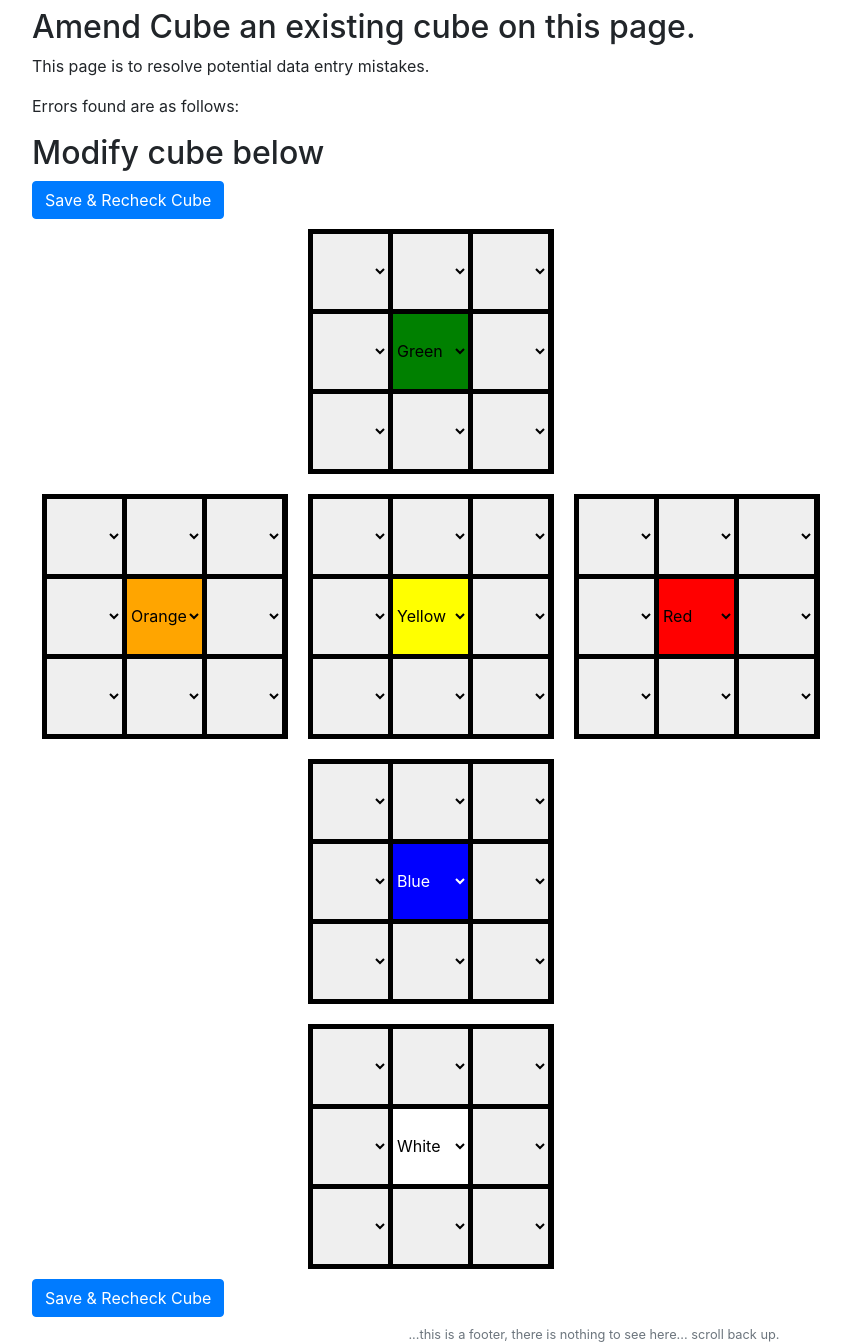
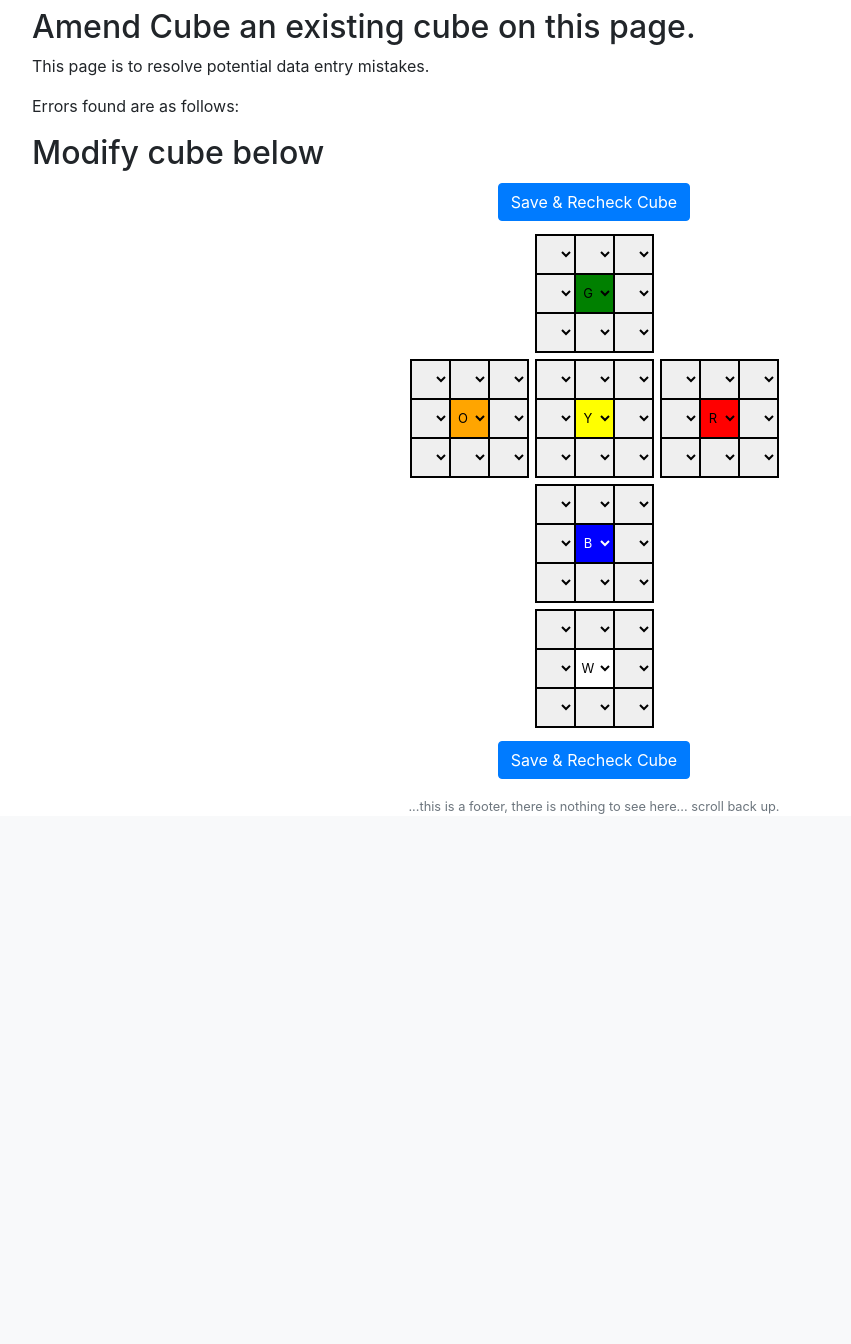
Before and after one commit to samjcox/rubiks, a Flask app: page /amend in a window 1280 px wide. Shown: the part 66-1410 px from the top of the page, without its empty margins (46-897 px from the left). After the commit the page ends 880 px from the top, so only its background shows below. Run offline with Flask 2, Linux system fonts and the light colour scheme; a user stored in the database is signed in.

Commit message:
Amend Enter/Amend cube pages to suit small screens
- Cube entry form reduced in size to fit in a small screen.
- Full words for colour (i.e. Green) replaced with initial (i.e. G) to
allow the cube entry grid to be reduced in size.

```diff
--- a/app.py
+++ b/app.py
@@ -8,10 +8,10 @@ from functools import wraps
 
 # Non-standard modules
 from flask import Flask, flash, redirect, render_template, request, session
-from flask_caching import Cache
+# from flask_caching import Cache
 from flask_session import Session
 from flask_sqlalchemy import SQLAlchemy
-import pylibmc
+# import pylibmc
 from sqlalchemy import create_engine
 from sqlalchemy.orm import scoped_session, sessionmaker
 from werkzeug.exceptions import default_exceptions, HTTPException, InternalServerError
@@ -37,64 +37,64 @@ def after_request(response):
 
 # Configure Memcache for session storage, following this Heroku guide:
 # https://devcenter.heroku.com/articles/flask-memcache
-cache = Cache()
-cache_servers = os.environ.get('MEMCACHIER_SERVERS')
-if cache_servers == None:
-    cache.init_app(app, config={'CACHE_TYPE': 'simple'})
-else:
-    cache_user = os.environ.get('MEMCACHIER_USERNAME') or ''
-    cache_pass = os.environ.get('MEMCACHIER_PASSWORD') or ''
-    cache.init_app(app,
-        config={'CACHE_TYPE': 'saslmemcached',
-                'CACHE_MEMCACHED_SERVERS': cache_servers.split(','),
-                'CACHE_MEMCACHED_USERNAME': cache_user,
-                'CACHE_MEMCACHED_PASSWORD': cache_pass,
-                'CACHE_OPTIONS': { 'behaviors': {
-                    # Faster IO
-                    'tcp_nodelay': True,
-                    # Keep connection alive
-                    'tcp_keepalive': True,
-                    # Timeout for set/get requests
-                    'connect_timeout': 2000, # ms
-                    'send_timeout': 750 * 1000, # us
-                    'receive_timeout': 750 * 1000, # us
-                    '_poll_timeout': 2000, # ms
-                    # Better failover
-                    'ketama': True,
-                    'remove_failed': 1,
-                    'retry_timeout': 2,
-                    'dead_timeout': 30}}})
-    app.config.update(
-        SESSION_TYPE = 'memcached',
-        SESSION_MEMCACHED =
-            pylibmc.Client(cache_servers.split(','), binary=True,
-                            username=cache_user, password=cache_pass,
-                            behaviors={
-                                # Faster IO
-                                'tcp_nodelay': True,
-                                # Keep connection alive
-                                'tcp_keepalive': True,
-                                # Timeout for set/get requests
-                                'connect_timeout': 2000, # ms
-                                'send_timeout': 750 * 1000, # us
-                                'receive_timeout': 750 * 1000, # us
-                                '_poll_timeout': 2000, # ms
-                                # Better failover
-                                'ketama': True,
-                                'remove_failed': 1,
-                                'retry_timeout': 2,
-                                'dead_timeout': 30,
-                            })
-    )
-Session(app)
+# cache = Cache()
+# cache_servers = os.environ.get('MEMCACHIER_SERVERS')
+# if cache_servers == None:
+#     cache.init_app(app, config={'CACHE_TYPE': 'simple'})
+# else:
+#     cache_user = os.environ.get('MEMCACHIER_USERNAME') or ''
+#     cache_pass = os.environ.get('MEMCACHIER_PASSWORD') or ''
+#     cache.init_app(app,
+#         config={'CACHE_TYPE': 'saslmemcached',
+#                 'CACHE_MEMCACHED_SERVERS': cache_servers.split(','),
+#                 'CACHE_MEMCACHED_USERNAME': cache_user,
+#                 'CACHE_MEMCACHED_PASSWORD': cache_pass,
+#                 'CACHE_OPTIONS': { 'behaviors': {
+#                     # Faster IO
+#                     'tcp_nodelay': True,
+#                     # Keep connection alive
+#                     'tcp_keepalive': True,
+#                     # Timeout for set/get requests
+#                     'connect_timeout': 2000, # ms
+#                     'send_timeout': 750 * 1000, # us
+#                     'receive_timeout': 750 * 1000, # us
+#                     '_poll_timeout': 2000, # ms
+#                     # Better failover
+#                     'ketama': True,
+#                     'remove_failed': 1,
+#                     'retry_timeout': 2,
+#                     'dead_timeout': 30}}})
+#     app.config.update(
+#         SESSION_TYPE = 'memcached',
+#         SESSION_MEMCACHED =
+#             pylibmc.Client(cache_servers.split(','), binary=True,
+#                             username=cache_user, password=cache_pass,
+#                             behaviors={
+#                                 # Faster IO
+#                                 'tcp_nodelay': True,
+#                                 # Keep connection alive
+#                                 'tcp_keepalive': True,
+#                                 # Timeout for set/get requests
+#                                 'connect_timeout': 2000, # ms
+#                                 'send_timeout': 750 * 1000, # us
+#                                 'receive_timeout': 750 * 1000, # us
+#                                 '_poll_timeout': 2000, # ms
+#                                 # Better failover
+#                                 'ketama': True,
+#                                 'remove_failed': 1,
+#                                 'retry_timeout': 2,
+#                                 'dead_timeout': 30,
+#                             })
+#     )
+# Session(app)
 
 # TEMPORARY FOR FLASK LOCAL TESTING ONLY.
 # Configure session to use filesystem,
 # (instead of signed cookies), sourced from CS50.
-# app.config["SESSION_FILE_DIR"] = mkdtemp()
-# app.config["SESSION_PERMANENT"] = False
-# app.config["SESSION_TYPE"] = "filesystem"
-# Session(app)
+app.config["SESSION_FILE_DIR"] = mkdtemp()
+app.config["SESSION_PERMANENT"] = False
+app.config["SESSION_TYPE"] = "filesystem"
+Session(app)
 
 # SQLalchemy has removed support for postgress:// scheme which is used
 # by Heroku Postgres, the below maintains compatibility.
@@ -490,7 +490,7 @@ def enter():
 
     if request.method == "GET":
         # Display blank template to entre new cube.
-        return render_template("enter.html", squares=config.squares)
+        return render_template("enter.html", squares=config.squares, colour_initials=config.colour_initials)
 
     if request.method == "POST":
         # Create empty dictionary of squares, ready for user input.
@@ -584,7 +584,7 @@ def amend():
     # If loading page prior to data entry,
     # display squares based on current session cube.
     if request.method == "GET":
-        return render_template("amend.html", squares=config.squares, cube=session["cube"])
+        return render_template("amend.html", squares=config.squares, colour_initials=config.colour_initials, cube=session["cube"])
 
     # If new data submitted:
     if request.method == "POST":
--- a/config.py
+++ b/config.py
@@ -65,6 +65,12 @@ squares = (
 
 # Define list of colours.
 colours = ('red', 'blue', 'green', 'yellow', 'orange', 'white')
+
+# Define first initial of colours for Enter/Amend pages.
+colour_initials = {
+    'red':'R', 'blue':'B', 'green':'G',
+    'yellow':'Y', 'orange':'O', 'white':'W'
+    }
 
 # Define a solved cube.
 solved_cube = {
--- a/static/styles.css
+++ b/static/styles.css
@@ -23,6 +23,10 @@
 
 .button-padding {
     padding: 10px;
+}
+
+.button-margins {
+    margin: 10px auto;
 }
 
 .text_and_button_grid {
@@ -76,33 +80,41 @@
     }
 
 /* Amend / enter cube formatting */
+    .enter-cube-container {
+        display: flex;
+        justify-content: center;
+    }
+
     .enter-cube-layout {
         display: grid;
-        grid-template-rows: auto auto auto auto;
-        grid-template-columns: 266px 266px 266px;
+        grid-template-rows: 125px 125px 125px 125px;
+        grid-template-columns: 125px 125px 125px;
     }
 
     .enter-cube-blank-face {
         background-color: white;
-        margin: 10px;
+        margin: 3px;
     }
 
     .enter-cube-face {
         display: grid;
-        grid-template-columns: 75px 75px 75px;
-        grid-template-rows: 75px 75px 75px;
-        padding: 5px;
+        grid-template-columns: 37px 37px 37px;
+        grid-template-rows: 37px 37px 37px;
+        padding: 2px;
         background-color: black;
-        margin: 10px;
-        grid-gap: 5px;
+        margin: 3px;
+        grid-gap: 2px;
     }
 
     .enter-cube-square {
         border: 0px;
         text-transform: capitalize;
+        text-align: center;
+        font-size: 13px;
+        padding: 0px; /* this is to centre text vertically, once size of boxes is finalised */
     }
 
-/* View cube formatting */
+/* View cube formatting (as on solve pages) */
     .cube-card {
         min-width: 250px;
     }
@@ -137,6 +149,10 @@
         grid-gap: 2px;
     }
 
+    .view-cube-text{
+        font-size: 13px;
+    }
+
     .view-cube-square {
         border: 0px;
         text-transform: capitalize;
@@ -169,6 +185,7 @@
     .red {
         background: red;
         color: black;
+        font-size: 13px;
     }
 
     option[value=green] {
@@ -178,6 +195,7 @@
     .green {
         background: green;
         color: black;
+        font-size: 13px;
     }
 
     option[value=blue] {
@@ -188,6 +206,7 @@
     .blue {
         background: blue;
         color: white;
+        font-size: 13px;
     }
 
     option[value=yellow] {
@@ -197,6 +216,7 @@
     .yellow {
         background: yellow;
         color: black;
+        font-size: 13px;
     }
 
     option[value=white] {
@@ -206,6 +226,7 @@
     .white {
         background: white;
         color: black;
+        font-size: 13px;
     }
 
     option[value=orange] {
@@ -215,6 +236,7 @@
     .orange {
         background: orange;
         color: black;
+        font-size: 13px;
     }
 
     option[value=grey] {
@@ -224,4 +246,5 @@
     .grey {
         background: grey;
         color: black;
+        font-size: 13px;
     }
--- a/templates/amend.html
+++ b/templates/amend.html
@@ -22,8 +22,9 @@
 
     <form action="/amend" method="post">
 
-        <button class="btn btn-primary" type="submit" onclick="loading_on()" name="save" value="save">Save & Recheck Cube</button>
-
+        <button class="btn btn-primary centre button-margins" type="submit" onclick="loading_on()" name="save" value="save">Save & Recheck Cube</button>
+        <!-- This container exists to hoirzontally centre the collective cube layout. -->
+        <div class="enter-cube-container">
             <div class="enter-cube-layout">
 
                 <!-- Top left blank space -->
@@ -34,21 +35,17 @@
                     {% for square in squares[0:9] %}
                         {% if loop.index == 5 %}
                             <select id={{ square }} name={{ square }} class="green enter-cube-square">
-                        <option selected class="green" value="green">Green</option>
+                                <option selected class="green" value="green">G</option>
                             </select>
                         {% else %}
                             <select id={{ square }} name={{ square }} onchange="this.className=this.options[this.selectedIndex].className" class="{{ cube[square] }} enter-cube-square" required>
-                        <option selected value={{ cube[square] }} class={{ cube[square] }}>{{ cube[square] }}</option>
-                        <option class="red" value="red">Red</option>
-                        <option class="green" value="green">Green</option>
-                        <option class="blue" value="blue">Blue</option>
-                        <option class="orange" value="orange">Orange</option>
-                        <option class="yellow" value="yellow">Yellow</option>
-                        <option class="white" value="white">White</option>
+                                <option selected value={{ cube[square] }} class={{ cube[square] }}>{{ colour_initials[cube[square]] }}</option>
+                                {% for colour in colour_initials %}
+                                    <option class="{{colour}}" value="{{colour}}">{{colour_initials[colour]}}</option>
+                                {% endfor %}
                             </select>
                         {% endif %}
                     {% endfor %}
-
                 </div>
 
                 <!-- Top right blank space -->
@@ -59,17 +56,14 @@
                     {% for square in squares[9:18] %}
                         {% if loop.index == 5 %}
                             <select id={{ square }} name={{ square }} class="orange enter-cube-square">
-                    <option selected class="orange" value="orange">Orange</option>
+                                <option selected class="orange" value="orange">O</option>
                             </select>
                         {% else %}
                             <select id={{ square }} name={{ square }} onchange="this.className=this.options[this.selectedIndex].className" class="{{ cube[square] }} enter-cube-square" required>
-                    <option selected value={{ cube[square] }} class={{ cube[square] }}>{{ cube[square] }}</option>
-                    <option class="red" value="red">Red</option>
-                    <option class="green" value="green">Green</option>
-                    <option class="blue" value="blue">Blue</option>
-                    <option class="orange" value="orange">Orange</option>
-                    <option class="yellow" value="yellow">Yellow</option>
-                    <option class="white" value="white">White</option>
+                                <option selected value={{ cube[square] }} class={{ cube[square] }}>{{ colour_initials[cube[square]] }}</option>
+                                {% for colour in colour_initials %}
+                                    <option class="{{colour}}" value="{{colour}}">{{colour_initials[colour]}}</option>
+                                {% endfor %}
                             </select>
                         {% endif %}
                     {% endfor %}
@@ -80,17 +74,14 @@
                     {% for square in squares[18:27] %}
                         {% if loop.index == 5 %}
                             <select id={{ square }} name={{ square }} class="yellow enter-cube-square">
-                    <option selected class="yellow" value="yellow">Yellow</option>
+                                <option selected class="yellow" value="yellow">Y</option>
                             </select>
                         {% else %}
                             <select id={{ square }} name={{ square }} onchange="this.className=this.options[this.selectedIndex].className" class="{{ cube[square] }} enter-cube-square" required>
-                    <option selected value={{ cube[square] }} class={{ cube[square] }}>{{ cube[square] }}</option>
-                    <option class="red" value="red">Red</option>
-                    <option class="green" value="green">Green</option>
-                    <option class="blue" value="blue">Blue</option>
-                    <option class="orange" value="orange">Orange</option>
-                    <option class="yellow" value="yellow">Yellow</option>
-                    <option class="white" value="white">White</option>
+                                <option selected value={{ cube[square] }} class={{ cube[square] }}>{{ colour_initials[cube[square]] }}</option>
+                                {% for colour in colour_initials %}
+                                    <option class="{{colour}}" value="{{colour}}">{{colour_initials[colour]}}</option>
+                                {% endfor %}
                             </select>
                         {% endif %}
                     {% endfor %}
@@ -101,17 +92,14 @@
                     {% for square in squares[27:36] %}
                         {% if loop.index == 5 %}
                             <select id={{ square }} name={{ square }} class="red enter-cube-square">
-                    <option selected class="red" value="red">Red</option>
+                                <option selected class="red" value="red">R</option>
                             </select>
                         {% else %}
                             <select id={{ square }} name={{ square }} onchange="this.className=this.options[this.selectedIndex].className" class="{{ cube[square] }} enter-cube-square" required>
-                    <option selected value={{ cube[square] }} class={{ cube[square] }}>{{ cube[square] }}</option>
-                    <option class="red" value="red">Red</option>
-                    <option class="green" value="green">Green</option>
-                    <option class="blue" value="blue">Blue</option>
-                    <option class="orange" value="orange">Orange</option>
-                    <option class="yellow" value="yellow">Yellow</option>
-                    <option class="white" value="white">White</option>
+                                <option selected value={{ cube[square] }} class={{ cube[square] }}>{{ colour_initials[cube[square]] }}</option>
+                                {% for colour in colour_initials %}
+                                    <option class="{{colour}}" value="{{colour}}">{{colour_initials[colour]}}</option>
+                                {% endfor %}
                             </select>
                         {% endif %}
                     {% endfor %}
@@ -125,17 +113,14 @@
                     {% for square in squares[36:45] %}
                         {% if loop.index == 5 %}
                             <select id={{ square }} name={{ square }} class="blue enter-cube-square">
-                    <option selected class="blue" value="blue">Blue</option>
+                                <option selected class="blue" value="blue">B</option>
                             </select>
                         {% else %}
                             <select id={{ square }} name={{ square }} onchange="this.className=this.options[this.selectedIndex].className" class="{{ cube[square] }} enter-cube-square" required>
-                    <option selected value={{ cube[square] }} class={{ cube[square] }}>{{ cube[square] }}</option>
-                    <option class="red" value="red">Red</option>
-                    <option class="green" value="green">Green</option>
-                    <option class="blue" value="blue">Blue</option>
-                    <option class="orange" value="orange">Orange</option>
-                    <option class="yellow" value="yellow">Yellow</option>
-                    <option class="white" value="white">White</option>
+                                <option selected value={{ cube[square] }} class={{ cube[square] }}>{{ colour_initials[cube[square]] }}</option>
+                                {% for colour in colour_initials %}
+                                    <option class="{{colour}}" value="{{colour}}">{{colour_initials[colour]}}</option>
+                                {% endfor %}
                             </select>
                         {% endif %}
                     {% endfor %}
@@ -152,17 +137,14 @@
                     {% for square in squares[45:54] %}
                         {% if loop.index == 5 %}
                             <select id={{ square }} name={{ square }} class="white enter-cube-square">
-                    <option selected class="white" value="white">White</option>
+                                <option selected class="white" value="white">W</option>
                             </select>
                         {% else %}
                             <select id={{ square }} name={{ square }} onchange="this.className=this.options[this.selectedIndex].className" class="{{ cube[square] }} enter-cube-square" required>
-                    <option selected value={{ cube[square] }} class={{ cube[square] }}>{{ cube[square] }}</option>
-                    <option class="red" value="red">Red</option>
-                    <option class="green" value="green">Green</option>
-                    <option class="blue" value="blue">Blue</option>
-                    <option class="orange" value="orange">Orange</option>
-                    <option class="yellow" value="yellow">Yellow</option>
-                    <option class="white" value="white">White</option>
+                                <option selected value={{ cube[square] }} class={{ cube[square] }}>{{ colour_initials[cube[square]] }}</option>
+                                {% for colour in colour_initials %}
+                                    <option class="{{colour}}" value="{{colour}}">{{colour_initials[colour]}}</option>
+                                {% endfor %}
                             </select>
                         {% endif %}
                     {% endfor %}
@@ -170,12 +152,10 @@
 
                 <!-- Bottom right blank space -->
                 <div class="enter-cube-blank-face"></div>
-
-
+            </div>
         </div>
 
-
-        <button class="btn btn-primary" type="submit" onclick="loading_on()" name="save" value="save">Save & Recheck Cube</button>
+        <button class="btn btn-primary centre button-margins" type="submit" onclick="loading_on()" name="save" value="save">Save & Recheck Cube</button>
         </form>
 
 {% endblock %}
```
Also changed, not shown: templates/enter.html (+29 -63 lines). Lines whose indentation alone changed are shown as unchanged.
